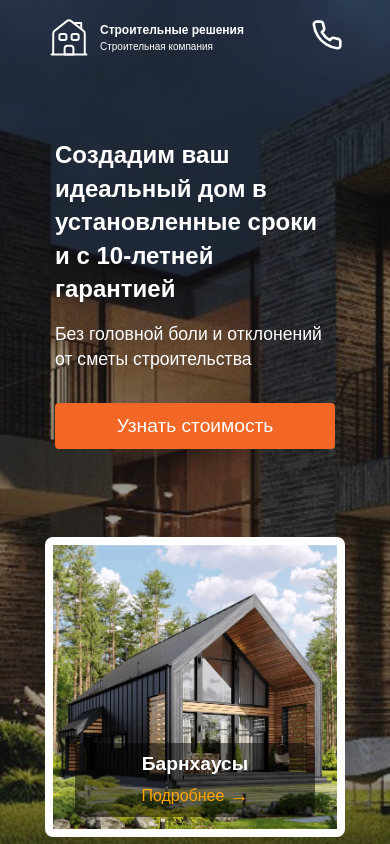
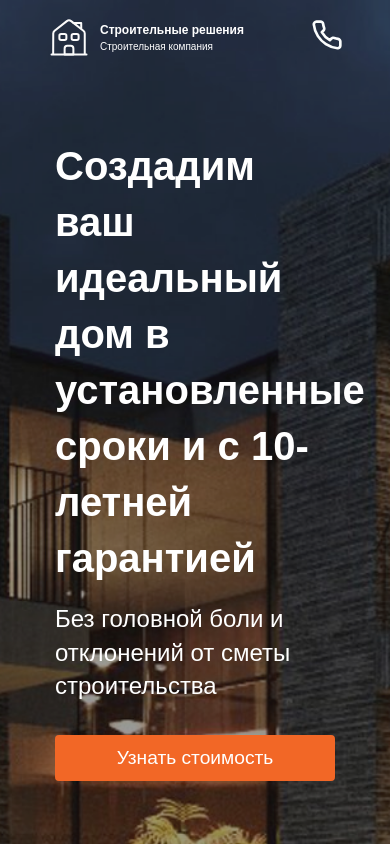
Before and after one commit to kiryl-f/test-task-next, a Next.js app: page / in a window 390 px wide. Shown: the top 844 px of the page. Built offline with nearby package versions, Linux system fonts and the light colour scheme.

Commit message:
mobile adjustments

```diff
--- a/src/app/styles/Home.module.scss
+++ b/src/app/styles/Home.module.scss
@@ -14,7 +14,6 @@
       background-image: url("/bg_small.png");
       background-size: cover;
       background-position: center center;
-      max-height: 1000px;
     }
 
   }
--- a/src/app/styles/MobileCarousel.module.scss
+++ b/src/app/styles/MobileCarousel.module.scss
@@ -16,7 +16,7 @@
     display: flex;
     justify-content: center;
     align-items: center;
-    background-color: #fff;
+    background-color: #114142;
     border-radius: 8px;
     overflow: hidden;
     text-align: center;
@@ -37,7 +37,7 @@
       transform: translateX(-50%);
       color: #fff;
       padding: 10px;
-      background: rgba(0, 0, 0, 0.5);
+      background: transparent;
       border-radius: 8px;
       width: 80%;
       text-align: center;
--- a/src/app/styles/MobileInfo.module.scss
+++ b/src/app/styles/MobileInfo.module.scss
@@ -12,7 +12,7 @@
 
     .title {
       text-align: start;
-      font-size: 1.5rem;
+      font-size: 2.5rem;
       font-weight: 700;
       margin-bottom: 1rem;
       line-height: 1.4;
@@ -20,7 +20,7 @@
 
     .subtitle {
       text-align: start;
-      font-size: 1.1rem;
+      font-size: 1.5rem;
       font-weight: 400;
       margin-bottom: 2rem;
       line-height: 1.4;
```
